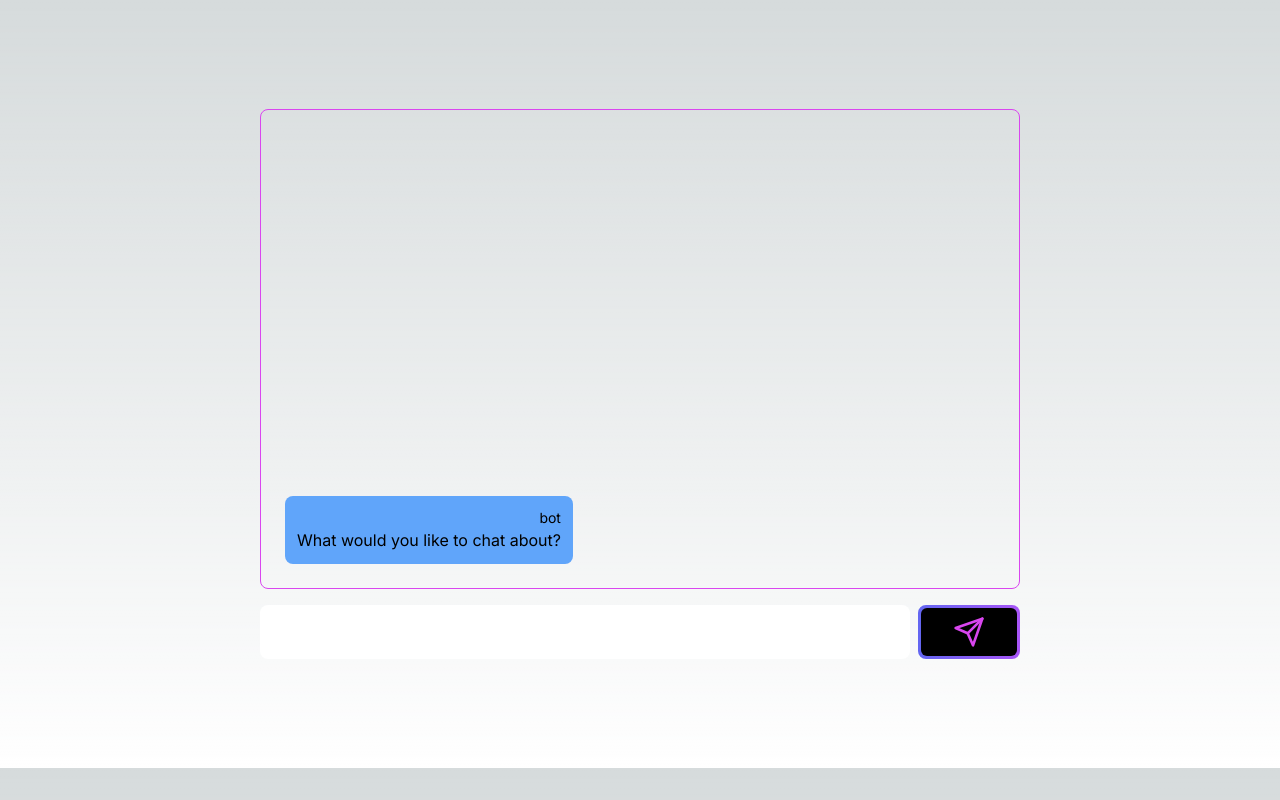
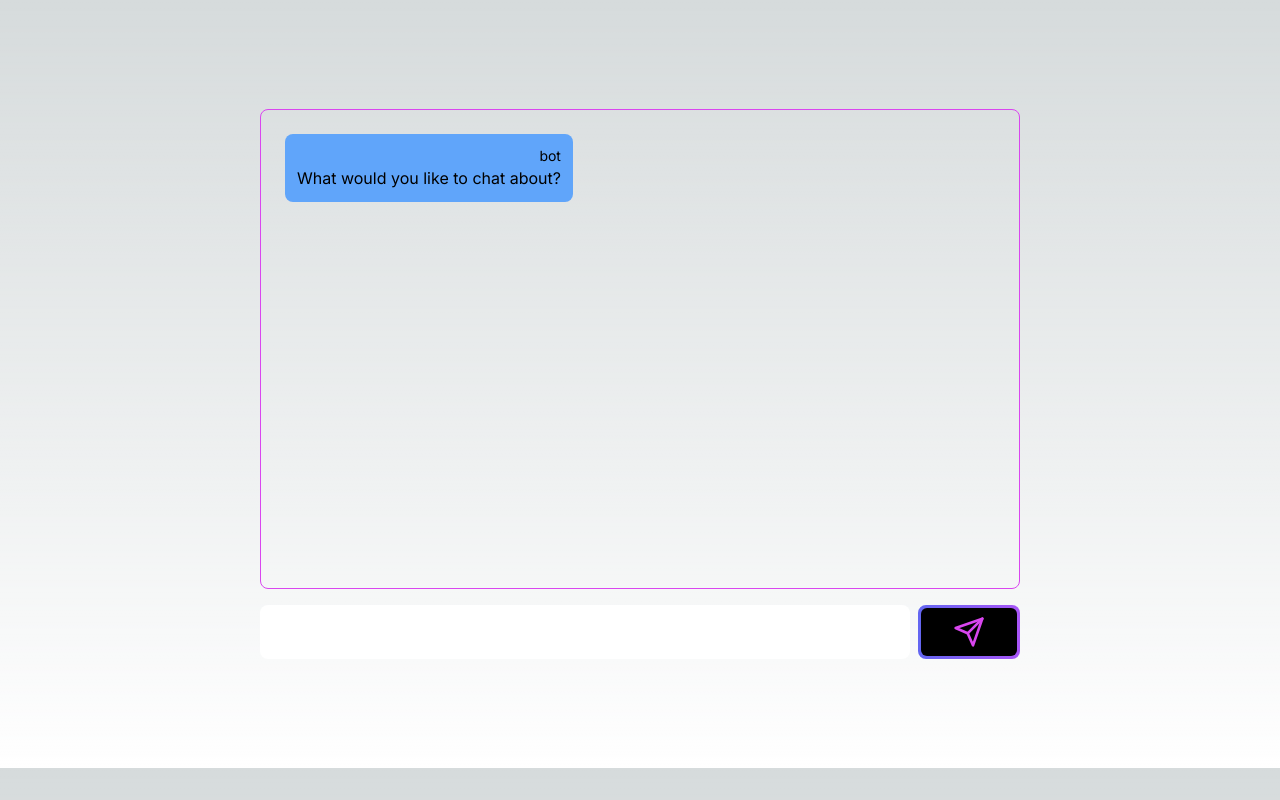
Before and after one commit to pensjonatus/quantum-gpt, a Next.js app: page /chat in a window 1280 px wide. Built offline with nearby package versions, Linux system fonts and the light colour scheme.

Commit message:
finally! scroll and nicer styling

```diff
--- a/app/globals.css
+++ b/app/globals.css
@@ -31,3 +31,24 @@ body {
     text-wrap: balance;
   }
 }
+
+/* width */
+::-webkit-scrollbar {
+  width: 5px;
+}
+
+/* Track */
+::-webkit-scrollbar-track {
+  background: rgba(29, 29, 29, 0.1);
+}
+
+/* Handle */
+::-webkit-scrollbar-thumb {
+  background: #af05a1;
+  border-radius: 5px;
+}
+
+/* Handle on hover */
+::-webkit-scrollbar-thumb:hover {
+  background: #f816da;
+}
--- a/components/Chat.tsx
+++ b/components/Chat.tsx
@@ -29,9 +29,7 @@ export default function Chat() {
 
   return (
     <div className="w-full p-5 flex flex-col gap-4 items-center md:max-w-[800px]">
-      <div className="border border-fuchsia-500 p-3 md:p-6 h-[60vh] flex flex-col justify-end overflow-auto w-full rounded-lg">
-        <Messages messages={messages} />
-      </div>
+      <Messages messages={messages} />
       <form action={submitQuery} className="flex gap-2 w-full">
         <input
           type="text"
@@ -59,7 +57,10 @@ export default function Chat() {
           The answer does not seem correct? Don&apos;t worry! According to the
           many worlds interpretation, there is a universe where the bot
           generated the correct response.{" "}
-          <Link href="/faq" className="text-fuchsia-500 underline">Learn more in our FAQ</Link>.
+          <Link href="/faq" className="text-fuchsia-500 underline">
+            Learn more in our FAQ
+          </Link>
+          .
         </div>
       )}
     </div>
--- a/components/Messages.tsx
+++ b/components/Messages.tsx
@@ -11,12 +11,15 @@ type MessagesProps = {
 
 export default function Messages({ messages }: MessagesProps) {
   return (
-    <div className="flex flex-col gap-2">
+    <div className="border border-fuchsia-500 p-3 md:p-6 h-[60vh] overflow-y-auto w-full rounded-lg">
+      <div className="flex flex-col justify-end scrollbar:!w-1.5 scrollbar:!h-1.5 scrollbar:bg-transparent scrollbar-track:!bg-slate-100 scrollbar-thumb:!rounded scrollbar-thumb:!bg-slate-300 scrollbar-track:!rounded dark:scrollbar-track:!bg-slate-500/[0.16] dark:scrollbar-thumb:!bg-slate-500/50 lg:supports-scrollbars:pr-2">
         {messages.map(({ actor, text }, index) => (
           <div
             key={index}
             className={clsx(
-            actor === "you" ? "bg-white text-black self-end" : "bg-blue-400 text-black",
+              actor === "you"
+                ? "bg-white text-black self-end"
+                : "bg-blue-400 text-black",
               "p-3 rounded-lg w-fit"
             )}
           >
@@ -25,5 +28,6 @@ export default function Messages({ messages }: MessagesProps) {
           </div>
         ))}
       </div>
+    </div>
   );
 }
```
Lines whose indentation alone changed are shown as unchanged.
